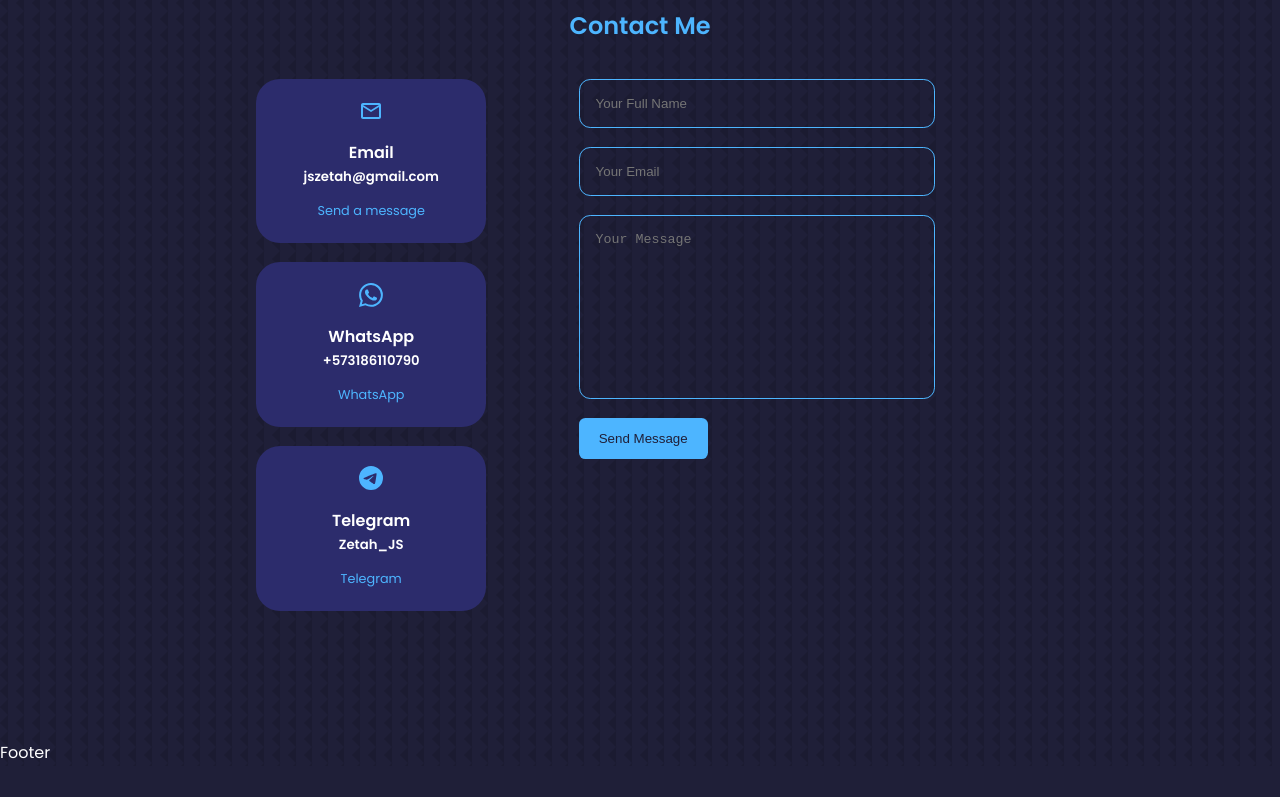
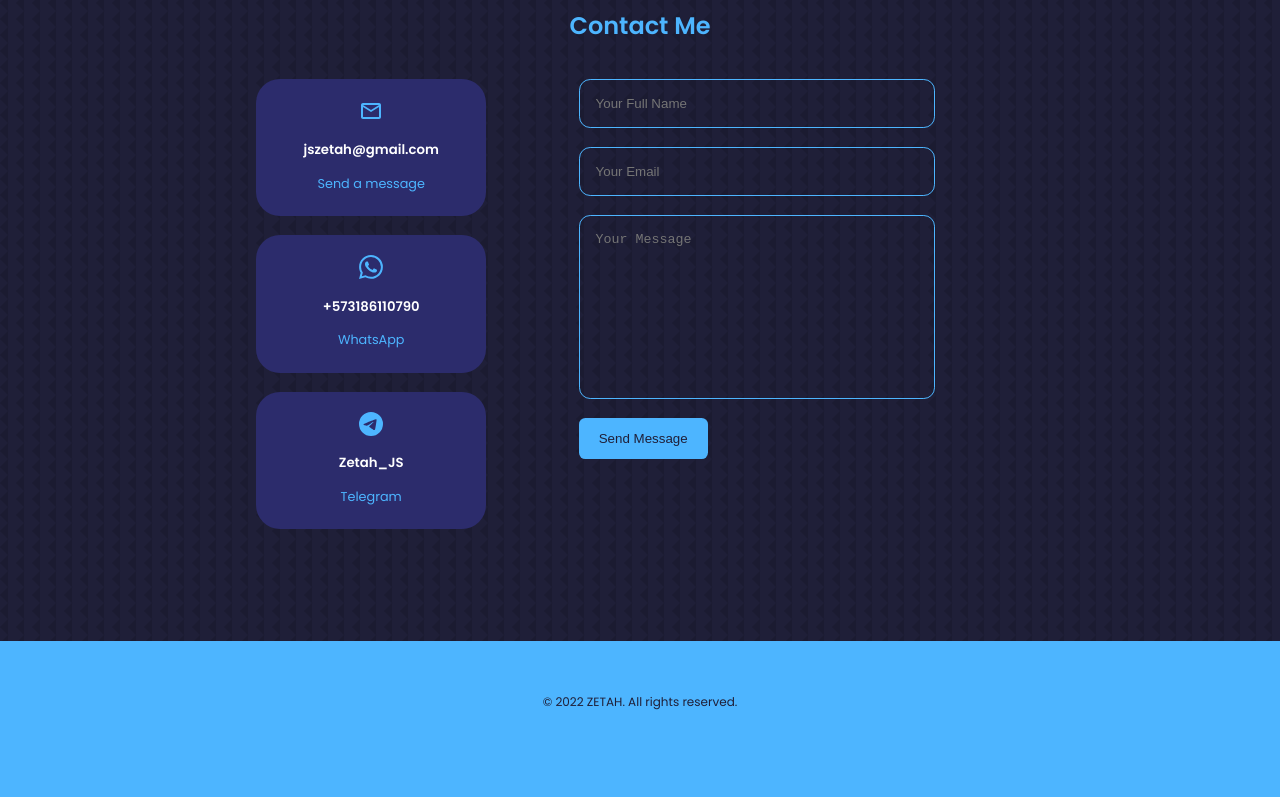
Before and after one commit to Zetah07/portfolio, a React (Create React App) app: page / in a window 1280 px wide. Shown: the part 4677-5474 px from the top of the page. Before the commit the page ends 5443 px from the top, so only its background shows below. Built offline with nearby package versions, Linux system fonts and the light colour scheme.

Commit message:
build & complete page

```diff
--- a/src/components/about/about.css
+++ b/src/components/about/about.css
@@ -70,6 +70,8 @@
   color: var(--color-light);
 }
 
+
+/*dispositivos pequeños 1024px*/
 @media (max-width: 1024px) {
  .about__container {
     grid-template-columns: 1fr;
--- a/src/components/contact/Contact.jsx
+++ b/src/components/contact/Contact.jsx
@@ -26,14 +26,14 @@ const Contact = () => {
 
         <article className='contact__option'>
           <MdOutlineMail className='contact__option-icon'/>
-          <h4>Email</h4>
+          {/* <h4>Email</h4> */}
           <h5>jszetah@gmail.com</h5>
           <a href='mailto:jszetah@gmail.com' target='_blank' >Send a message</a>
       </article>
 
         <article className='contact__option'>
           <BsWhatsapp className='contact__option-icon'/>
-          <h4>WhatsApp</h4>
+          {/* <h4>WhatsApp</h4> */}
           <h5>+573186110790</h5>
           <a href=
           'https://wa.me/+573186110790' target='_blank' >WhatsApp</a>
@@ -41,7 +41,7 @@ const Contact = () => {
 
       <article className='contact__option'>
           <BsTelegram className='contact__option-icon'/>
-          <h4>Telegram</h4>
+          {/* <h4>Telegram</h4> */}
           <h5>Zetah_JS</h5>
           <a href='https://t.me/Zetah_JS' target='_blank' >Telegram</a>
       </article>
--- a/src/components/footer/Footer.jsx
+++ b/src/components/footer/Footer.jsx
@@ -1,10 +1,17 @@
-import React from 'react'
+/* eslint-disable jsx-a11y/anchor-has-content */
+/* eslint-disable jsx-a11y/anchor-is-valid */
+import React from "react";
+import "./footer.css";
 
 
 const Footer = () => {
   return (
-    <section id='footer'>Footer</section>
-  )
-}
+    <footer>
+      <div className="footer__copy">
+        <small>© 2022 ZETAH. All rights reserved.</small>
+      </div>
+    </footer>
+  );
+};
 
 export default Footer;
--- a/src/components/footer/footer.css
+++ b/src/components/footer/footer.css
@@ -0,0 +1,54 @@
+footer {
+    background:var(--color-primary);
+    padding: 3rem 0;
+    text-align: center;
+    font-size:0.9rem;
+    margin-top: 7rem;
+}
+
+footer a {
+    color: var(--color-bg);
+    text-decoration: none;
+}
+
+.footer__logo {
+    font-size:2rem;
+    font-weight: 500;
+    margin-bottom: 2rem;
+    display: inline-block;
+}
+
+.permalinks {
+    display:flex;
+    flex-wrap: wrap;
+    justify-content: center;
+    gap:2rem;
+    margin:0 auto 3rem;
+}
+
+.footer__social {
+    display: flex;
+    justify-content: center;
+    gap: 1rem;
+    margin-bottom:3rem;
+}
+
+.footer__social a {
+    background: var(--color-bg);
+    color: var(--color-white);
+    padding:0.08rem;
+    border-radius: 0.7rem;
+    display: flex;
+    border-radius: 1px solid trasparent;
+}
+
+.footer__social a:hover {
+    background: transparent;
+    color: var(--color-bg);
+    border-color: var(--color-bg);
+}
+
+.footer__copy {
+    margin-bottom: 4rem;
+    color:var(--color-bg)
+}
```
Also changed, not shown: 21 other files (tests, documents, lock files or other folders).
